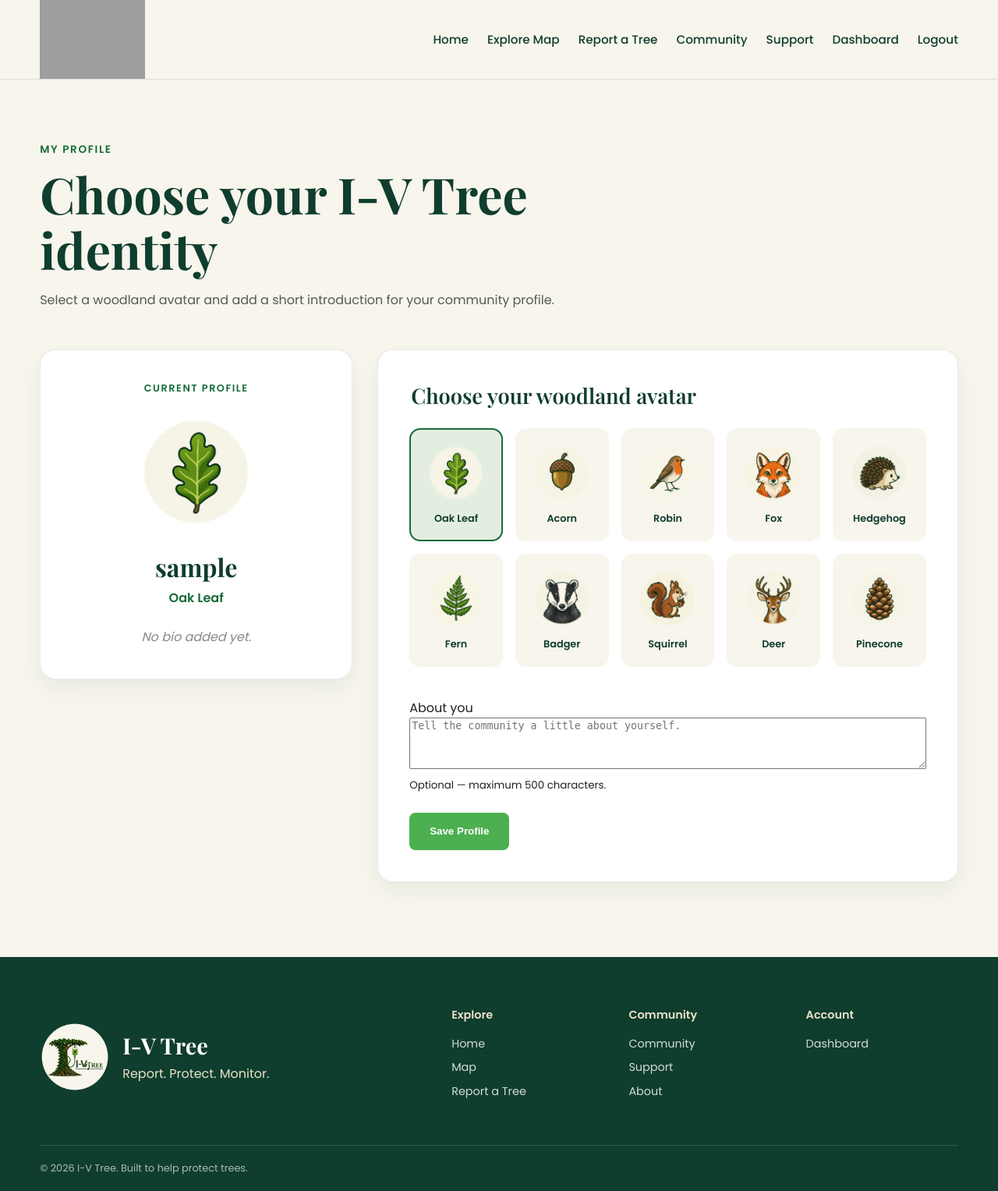
After one commit to starearthrocket/iv-tree-v3, a Django app: page /accounts/profile/ in a window 1280 px wide. The commit adds this page. Shown: the whole page at 78% size. Run offline with Django 5.2, Linux system fonts and the light colour scheme; the visitor is signed in with stand-in values (Sample User, id 1); data comes from the database, SQL or seed files in the repository; grey boxes are pictures that could not be loaded.

Commit message:
Add user profile and woodland avatar selection

```diff
--- a/accounts/forms.py
+++ b/accounts/forms.py
@@ -1,6 +1,8 @@
 from django import forms
 from django.contrib.auth.forms import UserCreationForm
 from django.contrib.auth.models import User
+
+from .models import Profile
 
 
 class RegistrationForm(UserCreationForm):
@@ -26,3 +28,24 @@ class RegistrationForm(UserCreationForm):
             )
 
         return email
+
+
+class ProfileForm(forms.ModelForm):
+    """Allow an I-V Tree member to update their profile."""
+
+    class Meta:
+        model = Profile
+        fields = (
+            'avatar_choice',
+            'bio',
+        )
+        widgets = {
+            'bio': forms.Textarea(
+                attrs={
+                    'rows': 4,
+                    'placeholder': (
+                        'Tell the community a little about yourself.'
+                    ),
+                }
+            ),
+        }
--- a/accounts/urls.py
+++ b/accounts/urls.py
@@ -23,4 +23,9 @@ urlpatterns = [
         views.register,
         name='register',
     ),
+    path(
+        'profile/',
+        views.profile,
+        name='profile',
+    ),
 ]
--- a/accounts/views.py
+++ b/accounts/views.py
@@ -1,7 +1,8 @@
 from django.contrib import messages
+from django.contrib.auth.decorators import login_required
 from django.shortcuts import redirect, render
 
-from .forms import RegistrationForm
+from .forms import ProfileForm, RegistrationForm
 from .models import Profile
 
 
@@ -33,3 +34,40 @@ def register(request):
         'accounts/register.html',
         {'form': form},
     )
+
+
+@login_required
+def profile(request):
+    """Allow a logged-in user to view and update their profile."""
+
+    user_profile, created = Profile.objects.get_or_create(
+        user=request.user
+    )
+
+    if request.method == 'POST':
+        form = ProfileForm(
+            request.POST,
+            instance=user_profile,
+        )
+
+        if form.is_valid():
+            form.save()
+
+            messages.success(
+                request,
+                'Your profile has been updated.'
+            )
+
+            return redirect('accounts:profile')
+    else:
+        form = ProfileForm(instance=user_profile)
+
+    return render(
+        request,
+        'accounts/profile.html',
+        {
+            'form': form,
+            'profile': user_profile,
+            'avatar_options': Profile.Avatar.choices,
+        },
+    )
--- a/static/css/style.css
+++ b/static/css/style.css
@@ -1357,3 +1357,208 @@ a {
     background-color: #f8e3e3;
     color: #7d2525;
 }
+
+/* ----------------------------------------
+   User profile and woodland avatars
+---------------------------------------- */
+
+.profile-section {
+    padding: 5rem 0 6rem;
+    background-color: var(--cream);
+}
+
+.profile-heading {
+    max-width: 720px;
+    margin-bottom: 3rem;
+}
+
+.profile-heading h1 {
+    margin: 0 0 1rem;
+    color: var(--forest-deep);
+    font-family: "Playfair Display", Georgia, "Times New Roman", serif;
+    font-size: clamp(2.6rem, 5vw, 4rem);
+    line-height: 1.1;
+}
+
+.profile-heading > p:not(.section-eyebrow) {
+    margin: 0;
+    color: #555b55;
+    line-height: 1.8;
+}
+
+.profile-layout {
+    display: grid;
+    grid-template-columns: 0.7fr 1.3fr;
+    gap: 2rem;
+    align-items: start;
+}
+
+.profile-preview-card,
+.profile-form {
+    background-color: var(--white);
+    border: 1px solid rgba(15, 61, 46, 0.1);
+    border-radius: 20px;
+    box-shadow: 0 12px 30px rgba(15, 61, 46, 0.06);
+}
+
+.profile-preview-card {
+    padding: 2.5rem;
+    text-align: center;
+}
+
+.profile-preview-label {
+    margin: 0 0 1.5rem;
+    color: var(--forest-green);
+    font-size: 0.8rem;
+    font-weight: 600;
+    letter-spacing: 0.12em;
+    text-transform: uppercase;
+}
+
+.profile-current-avatar {
+    width: 150px;
+    height: 150px;
+    margin: 0 auto 1.5rem;
+    object-fit: contain;
+}
+
+.profile-preview-card h2 {
+    margin: 0;
+    color: var(--forest-deep);
+    font-family: "Playfair Display", Georgia, "Times New Roman", serif;
+    font-size: 2rem;
+}
+
+.profile-avatar-name {
+    margin: 0.4rem 0 1.5rem;
+    color: var(--forest-green);
+    font-weight: 600;
+}
+
+.profile-bio-preview {
+    margin: 0;
+    color: #555b55;
+    line-height: 1.7;
+}
+
+.profile-bio-empty {
+    color: #858b85;
+    font-style: italic;
+}
+
+.profile-form {
+    padding: 2.5rem;
+}
+
+.avatar-fieldset {
+    margin: 0 0 2.5rem;
+    padding: 0;
+    border: 0;
+}
+
+.avatar-fieldset legend {
+    margin-bottom: 1.5rem;
+    color: var(--forest-deep);
+    font-family: "Playfair Display", Georgia, "Times New Roman", serif;
+    font-size: 1.7rem;
+    font-weight: 600;
+}
+
+.avatar-grid {
+    display: grid;
+    grid-template-columns: repeat(5, 1fr);
+    gap: 1rem;
+}
+
+.avatar-option {
+    cursor: pointer;
+}
+
+.avatar-option input {
+    position: absolute;
+    opacity: 0;
+    pointer-events: none;
+}
+
+.avatar-card {
+    min-height: 145px;
+    padding: 1rem 0.75rem;
+    display: flex;
+    flex-direction: column;
+    align-items: center;
+    justify-content: center;
+    gap: 0.65rem;
+    background-color: var(--cream);
+    border: 2px solid transparent;
+    border-radius: 14px;
+    text-align: center;
+    transition:
+        border-color 0.2s ease,
+        background-color 0.2s ease,
+        transform 0.2s ease;
+}
+
+.avatar-card img {
+    width: 76px;
+    height: 76px;
+    object-fit: contain;
+}
+
+.avatar-card span {
+    color: var(--forest-deep);
+    font-size: 0.8rem;
+    font-weight: 600;
+}
+
+.avatar-option:hover .avatar-card {
+    transform: translateY(-2px);
+    border-color: var(--sage);
+}
+
+.avatar-option input:checked + .avatar-card {
+    background-color: #e4eee0;
+    border-color: var(--forest-green);
+}
+
+.avatar-option input:focus-visible + .avatar-card {
+    outline: 3px solid var(--leaf-green);
+    outline-offset: 3px;
+}
+
+.profile-bio-field {
+    margin-bottom: 1.5rem;
+}
+
+.profile-bio-field textarea {
+    width: 100%;
+}
+
+@media (max-width: 950px) {
+    .profile-layout {
+        grid-template-columns: 1fr;
+    }
+
+    .avatar-grid {
+        grid-template-columns: repeat(3, 1fr);
+    }
+}
+
+@media (max-width: 600px) {
+    .profile-section {
+        padding: 3.5rem 0 4rem;
+    }
+
+    .profile-preview-card,
+    .profile-form {
+        padding: 1.75rem;
+    }
+
+    .avatar-grid {
+        grid-template-columns: repeat(2, 1fr);
+    }
+
+    .profile-current-avatar {
+        width: 120px;
+        height: 120px;
+    }
+}
--- /dev/null
+++ b/templates/accounts/profile.html
@@ -0,0 +1,115 @@
+{% extends 'base.html' %}
+{% load static %}
+
+{% block title %}My Profile | I-V Tree{% endblock %}
+
+{% block content %}
+<main>
+    <section class="profile-section">
+        <div class="section-container">
+            <div class="profile-heading">
+                <p class="section-eyebrow">My profile</p>
+                <h1>Choose your I-V Tree identity</h1>
+
+                <p>
+                    Select a woodland avatar and add a short introduction
+                    for your community profile.
+                </p>
+            </div>
+
+            <div class="profile-layout">
+                <aside class="profile-preview-card">
+                    <p class="profile-preview-label">Current profile</p>
+
+                    <img
+                        src="{% static 'avatars/' %}{{ profile.avatar_choice }}"
+                        alt="{{ profile.get_avatar_choice_display }}"
+                        class="profile-current-avatar"
+                    >
+
+                    <h2>{{ user.username }}</h2>
+
+                    <p class="profile-avatar-name">
+                        {{ profile.get_avatar_choice_display }}
+                    </p>
+
+                    {% if profile.bio %}
+                        <p class="profile-bio-preview">
+                            {{ profile.bio }}
+                        </p>
+                    {% else %}
+                        <p class="profile-bio-preview profile-bio-empty">
+                            No bio added yet.
+                        </p>
+                    {% endif %}
+                </aside>
+
+                <form method="post" class="profile-form">
+                    {% csrf_token %}
+
+                    <fieldset class="avatar-fieldset">
+                        <legend>Choose your woodland avatar</legend>
+
+                        {% static 'avatars/' as avatar_base %}
+
+                        <div class="avatar-grid">
+                            {% for value, label in avatar_options %}
+                                <label class="avatar-option">
+                                    <input
+                                        type="radio"
+                                        name="avatar_choice"
+                                        value="{{ value }}"
+                                        {% if form.avatar_choice.value == value %}
+                                            checked
+                                        {% endif %}
+                                    >
+
+                                    <span class="avatar-card">
+                                        <img
+                                            src="{{ avatar_base }}{{ value }}"
+                                            alt="{{ label }}"
+                                        >
+
+                                        <span>{{ label }}</span>
+                                    </span>
+                                </label>
+                            {% endfor %}
+                        </div>
+
+                        {% for error in form.avatar_choice.errors %}
+                            <p class="field-error">
+                                {{ error }}
+                            </p>
+                        {% endfor %}
+                    </fieldset>
+
+                    <div class="form-group profile-bio-field">
+                        <label for="{{ form.bio.id_for_label }}">
+                            About you
+                        </label>
+
+                        {{ form.bio }}
+
+                        <small>
+                            Optional — maximum 500 characters.
+                        </small>
+
+                        {% for error in form.bio.errors %}
+                            <p class="field-error">
+                                {{ error }}
+                            </p>
+                        {% endfor %}
+                    </div>
+
+                    <button
+                        type="submit"
+                        class="button button-primary"
+                    >
+                        Save Profile
+                    </button>
+                </form>
+            </div>
+        </div>
+    </section>
+</main>
+{% endblock %}
```
